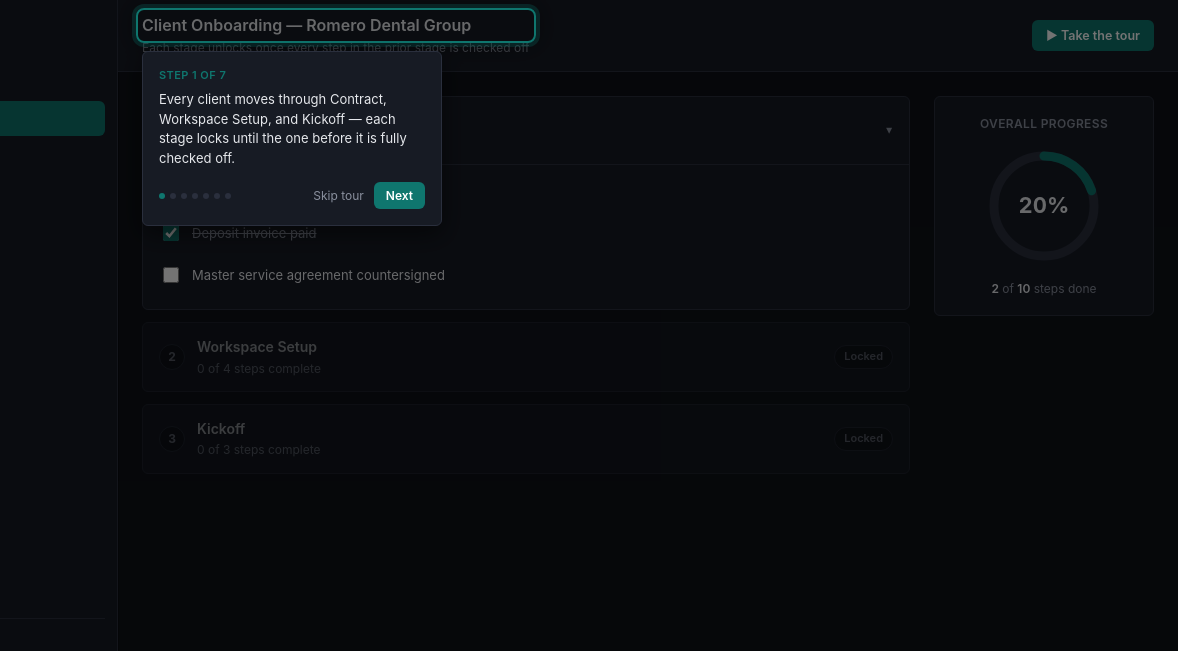
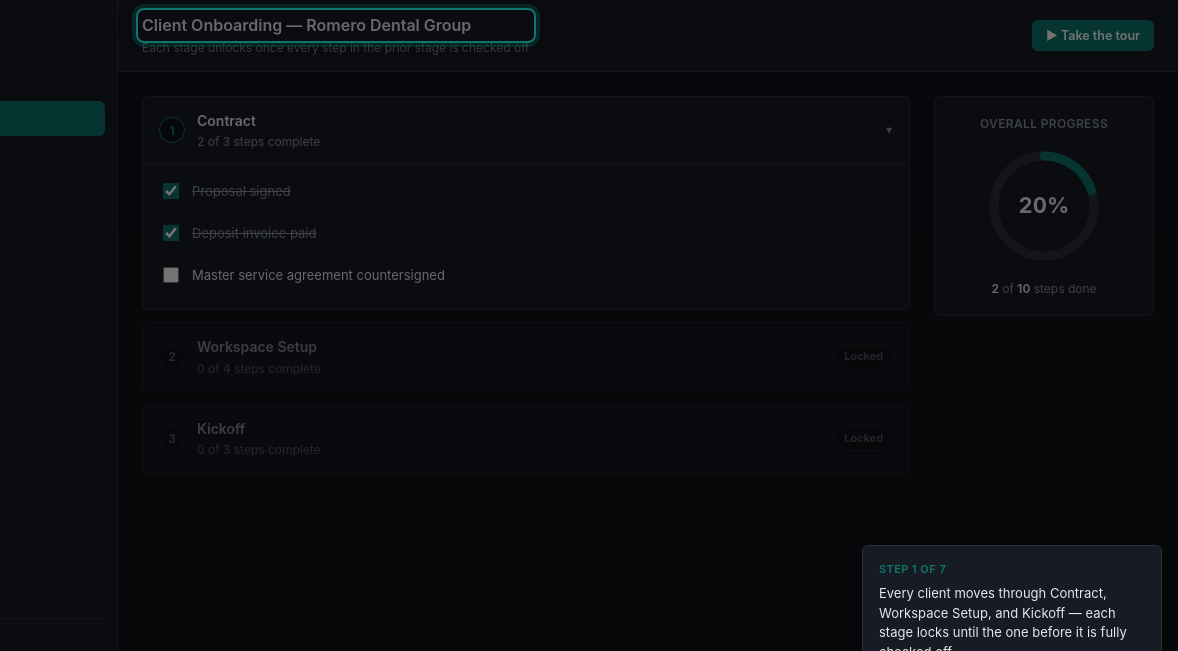
Before and after one commit to Bizgrowth/ai-ops-portfolio-apps, a plain HTML site: page 03-onboard.html in a window 1280 px wide. Both pictures are taken after a click on the button "▶ Take the tour". Shown: the top 651 px of the page, 102-1280 px from the left. Drawn offline with Linux system fonts and the light colour scheme.

Commit message:
Fix interactive step clicks blocked by scrim overlay; move card to fixed corner
Tour scrim (z-index 200, full viewport) was absorbing all pointer events,
so clicks on highlighted elements never reached them. Now pointer-events:none
during interactive steps, restored on non-interactive/end.

Card repositioned from floating near ring target (blocked content) to fixed
bottom-right corner (80px from bottom, 16px from right) — never overlaps
the element the visitor needs to see and interact with.

Co-Authored-By: Claude Sonnet 4.6 <noreply@anthropic.com>

```diff
--- a/03-onboard.html
+++ b/03-onboard.html
@@ -1049,19 +1049,11 @@ function positionTour(target) {
   ring.style.width = (r.width + pad * 2) + 'px';
   ring.style.height = (r.height + pad * 2) + 'px';
 
-  const cardWidth = 300;
-  const cardH = 180;
-  const cardLeft = Math.min(Math.max(r.left, 16), window.innerWidth - cardWidth - 16);
-  let cardTop;
-  if (r.bottom + 14 + cardH <= window.innerHeight) {
-    cardTop = r.bottom + 14;
-  } else if (r.top - 14 - cardH >= 0) {
-    cardTop = r.top - 14 - cardH;
-  } else {
-    cardTop = Math.max((window.innerHeight - cardH) / 2, 16);
-  }
-  card.style.top = cardTop + 'px';
-  card.style.left = cardLeft + 'px';
+  card.style.display = '';
+  card.style.top = '';
+  card.style.left = '';
+  card.style.bottom = '80px';
+  card.style.right = '16px';
 }
 
 function runTourStep(index) {
@@ -1074,11 +1066,13 @@ function runTourStep(index) {
   const stepSkip = document.getElementById('tourStepSkip');
 
   if (step.interactive) {
+    tourEls.scrim.style.pointerEvents = 'none';
     nextBtn.style.display = 'none';
     clickHint.style.display = 'block';
     stepSkip.style.display = 'block';
     nextBtn.onclick = null;
   } else {
+    tourEls.scrim.style.pointerEvents = '';
     nextBtn.style.display = '';
     clickHint.style.display = 'none';
     stepSkip.style.display = 'none';
@@ -1144,9 +1138,10 @@ function endTour() {
   if (interactiveCleanup) { interactiveCleanup(); interactiveCleanup = null; }
   if (!tourEls) return;
   tourEls.scrim.classList.remove('active');
+  tourEls.scrim.style.pointerEvents = '';
   tourEls.ring.style.width = '0px';
   tourEls.ring.style.height = '0px';
-  tourEls.card.style.top = '-9999px';
+  tourEls.card.style.display = 'none';
 }
 
 document.getElementById('tourBtn').addEventListener('click', startTour);
```
Also changed, not shown: 01-leadpilot.html (+9 -14 lines), 02-pipelineiq.html (+9 -14 lines), 04-flowdesk.html (+9 -14 lines), 05-knowledgebase.html (+9 -14 lines), 06-ledgerflow.html (+9 -14 lines), 07-pulseboard.html (+9 -14 lines), 08-retainai.html (+9 -14 lines).
